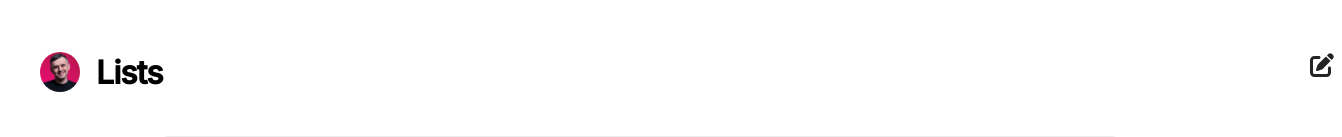
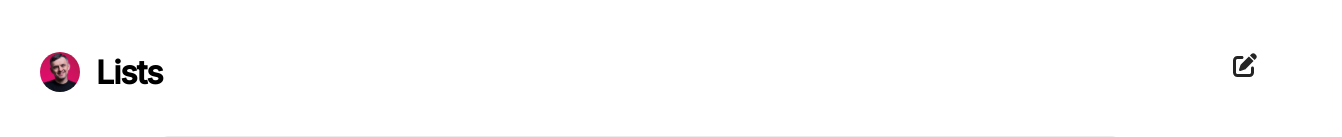
Before and after one commit to abusel/list-app, a React (Create React App) app: page / in a window 1280 px wide. Shown: the top 137 px of the page, 1342 px wide, since content can reach past the window. Built offline with nearby package versions, Linux system fonts and the light colour scheme.

Commit message:
changed margin on create button

```diff
--- a/src/App.css
+++ b/src/App.css
@@ -565,7 +565,7 @@
 
   .createImage {
     right: 40px;
-    margin-left: 500px;
+    margin-left: 33vw;
     margin-top: 25px;
     margin-bottom: 24px;
     /* border: 1px solid red; */
```
